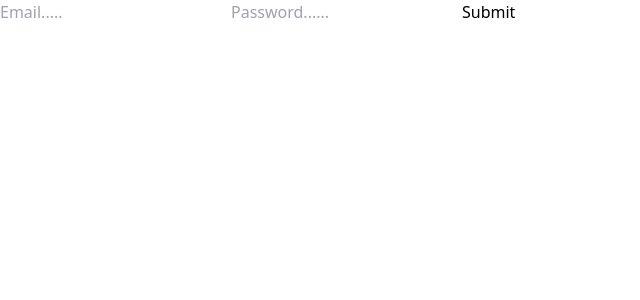
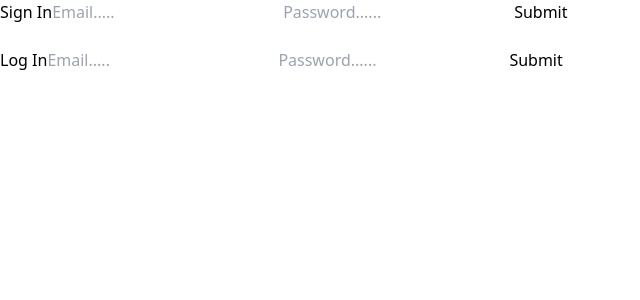
Before and after one commit to manoah12345/Society-Management-System, a React (Vite) app: page /profile in a window 1280 px wide. Both pictures are taken after a click on the element "Log Out". Shown: the top 300 px of the page, without its empty margins (0-640 px from the left). Built offline with nearby package versions, Linux system fonts and the light colour scheme.

Commit message:
implemented a proper signin and login system

```diff
--- a/src/App.jsx
+++ b/src/App.jsx
@@ -1,7 +1,7 @@
 import React from 'react'
 import System from './components/System'
 import { Auth } from './components/auth'
-import { BrowserRouter as Router, Routes, Route } from 'react-router-dom';
+import { BrowserRouter as Router, Routes, Route, Navigate } from 'react-router-dom';
 
 function App() {
   return (
--- a/src/components/Navbar.jsx
+++ b/src/components/Navbar.jsx
@@ -28,8 +28,8 @@ function Navbar() {
             <Link to='/profile/detail'>
             <CgProfile className='text-2xl' />
             </Link>
-            <h3 className='h-[50px] w-[100px] flex items-center justify-center p-1 rounded hover:bg-green-400'>About</h3>
-            <h3 className='h-[50px] w-[100px] flex items-center justify-center p-1 rounded hover:bg-green-400' onClick={logOut}>Log Out</h3>
+            <h3 className='h-[50px] w-[100px] flex items-center justify-center p-1 rounded hover:bg-green-400 hover:cursor-pointer'>About</h3>
+            <h3 className='h-[50px] w-[100px] flex items-center justify-center p-1 rounded hover:bg-green-400 hover:cursor-pointer' onClick={logOut}>Log Out</h3>
         </div>
     </div>
   )
--- a/src/components/Profile.jsx
+++ b/src/components/Profile.jsx
@@ -8,21 +8,21 @@ function Profile() {
 
   return (
     <div className='h-full w-[82%]'>
-        <div className='w-[100vw] h-[300px] bg-white flex flex-col justify-center gap-3'>
+        <div className='w-[86vw] h-[300px] bg-white flex flex-col items-center justify-center gap-3'>
             <Link to='/profile/detail'>
-        <CgProfile className='text-[120px] ml-[40vw]' />
+        <CgProfile className='text-[120px]' />
         </Link>
-        <h1 className='text-3xl ml-[38vw]'>{ email }</h1>
+        <h1 className='text-3xl'>{ email }</h1>
         </div>
-        <div className='w-full h-[40%] bg-blue-400 flex justify-center items-center'>
-            <table className='border-2 border-black h-20 w-[32%] bg-white'>
+        <div className='w-[86vw] h-[40%] bg-blue-400 flex justify-center items-center text-[30px]'>
+            <table className='border-2 border-black h-[50%] w-[32%] bg-white'>
                 <tr className='border-2 border-black'>
                     <td className='border-2 border-black text-center'>Flat No.</td>
                     <td className='text-center'>201</td>
                 </tr>
                 <tr>
-                    <td className='border-2 border-black text-center'>role</td>
-                    <td className='text-center'>member</td>
+                    <td className='border-2 border-black text-center'>Role</td>
+                    <td className='text-center'>Member</td>
                 </tr>
             </table>
         </div>
--- a/src/components/Sidebar.jsx
+++ b/src/components/Sidebar.jsx
@@ -6,7 +6,7 @@ function Sidebar() {
     <div className='h-full w-[14%] bg-red-400 border-r-2 flex flex-col justify-around items-center pb-14 text-xl'>
         <h3>[Society Name]</h3>
         <Link className='h-[70px] w-[150px] flex items-center justify-center px-3 py-1 hover:border-black hover:border rounded hover:bg-red-500 hover:font-semibold' to='/profile'>Profile</Link>
-        <Link className='h-[70px] w-[150px] flex items-center justify-center px-3 py-1 hover:border-black hover:border rounded hover:bg-red-500 hover:font-semibold'to='/society'>Society Info</Link>
+        <Link className='h-[70px] w-[150px] flex items-center justify-center px-3 py-1 hover:border-black hover:border rounded hover:bg-red-500 hover:font-semibold' to='/society'>Society Info</Link>
         <Link className='h-[70px] w-[150px] flex items-center justify-center px-3 py-1 hover:border-black hover:border rounded hover:bg-red-500 hover:font-semibold'>Members</Link>
         <Link className='h-[70px] w-[150px] flex items-center justify-center px-3 py-1 hover:border-black hover:border rounded hover:bg-red-500 hover:font-semibold'>Account</Link>
         <Link className='h-[70px] w-[150px] flex items-center justify-center px-3 py-1 hover:border-black hover:border rounded hover:bg-red-500 hover:font-semibold'>Parking</Link>
--- a/src/components/auth.jsx
+++ b/src/components/auth.jsx
@@ -1,6 +1,6 @@
 import { useState } from 'react';
 import { auth } from '../config/firebase-config';
-import { createUserWithEmailAndPassword, signOut } from 'firebase/auth';
+import { createUserWithEmailAndPassword, signInWithEmailAndPassword } from 'firebase/auth';
 import { useNavigate } from 'react-router-dom';
 
 export const Auth = () => {
@@ -17,11 +17,25 @@ export const Auth = () => {
         }
     }
 
+    const logIn = async () => {
+        try{
+            await signInWithEmailAndPassword(auth, email, password);
+            navigate('/');
+        } catch (error){
+            console.error(error);
+        }
+    }
+
     return(
         <div>
+            <label>Sign In</label>
             <input placeholder="Email....." onChange={(e) => setEmail(e.target.value)}/>
             <input placeholder="Password......" type="password" onChange={(e) => setPassword(e.target.value)}/>
-            <button onClick={signIn}>Submit</button>
+            <button onClick={signIn}>Submit</button><br /><br />
+            <label>Log In</label>
+            <input placeholder="Email....." onChange={(e) => setEmail(e.target.value)}/>
+            <input placeholder="Password......" type="password" onChange={(e) => setPassword(e.target.value)}/>
+            <button onClick={logIn}>Submit</button>
         </div>
     )
 }
```
